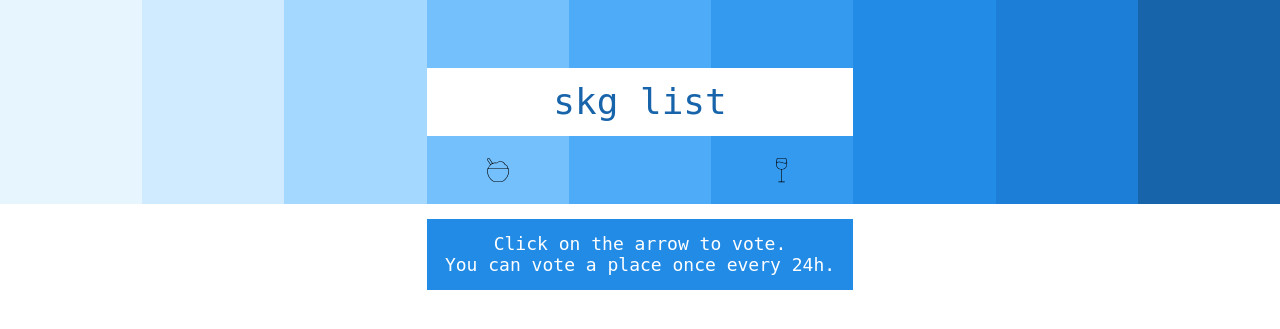
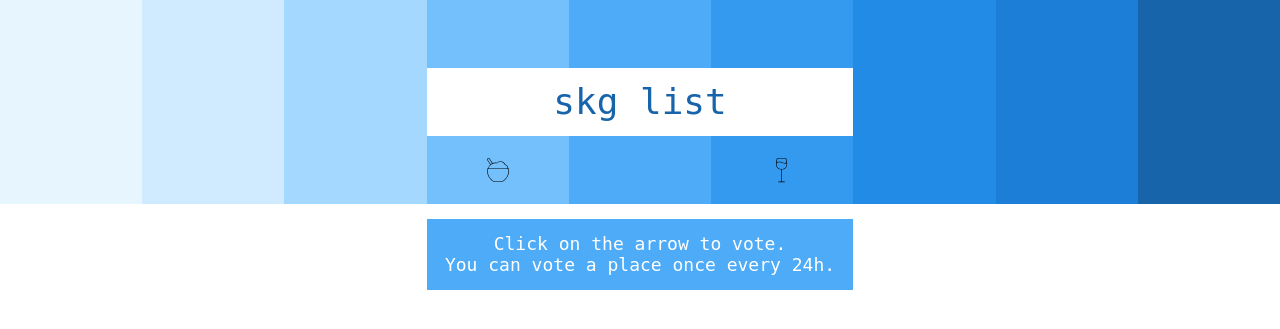
Before and after one commit to sirodoht/skglist.com, a Django app: page / in a window 1280 px wide. Shown: the top 329 px of the page. Run offline with Django 3.2, Linux system fonts and the light colour scheme; data that the repository does not hold is empty.

Commit message:
change alert and message blue shade

```diff
--- a/main/static/styles/main.css
+++ b/main/static/styles/main.css
@@ -380,7 +380,7 @@ a {
 }
 
 .places-message {
-    background: #228be6;
+    background: #4dabf7;
     color: #fff;
     font-family: monospace;
     font-size: 18px;
@@ -400,7 +400,7 @@ a {
     padding-bottom: 15px;
     padding-right: 15px;
     padding-left: 15px;
-    background: #1c7ed6;
+    background: #4dabf7;
     color: #fff;
     font-family: monospace;
     font-size: 18px;
```
